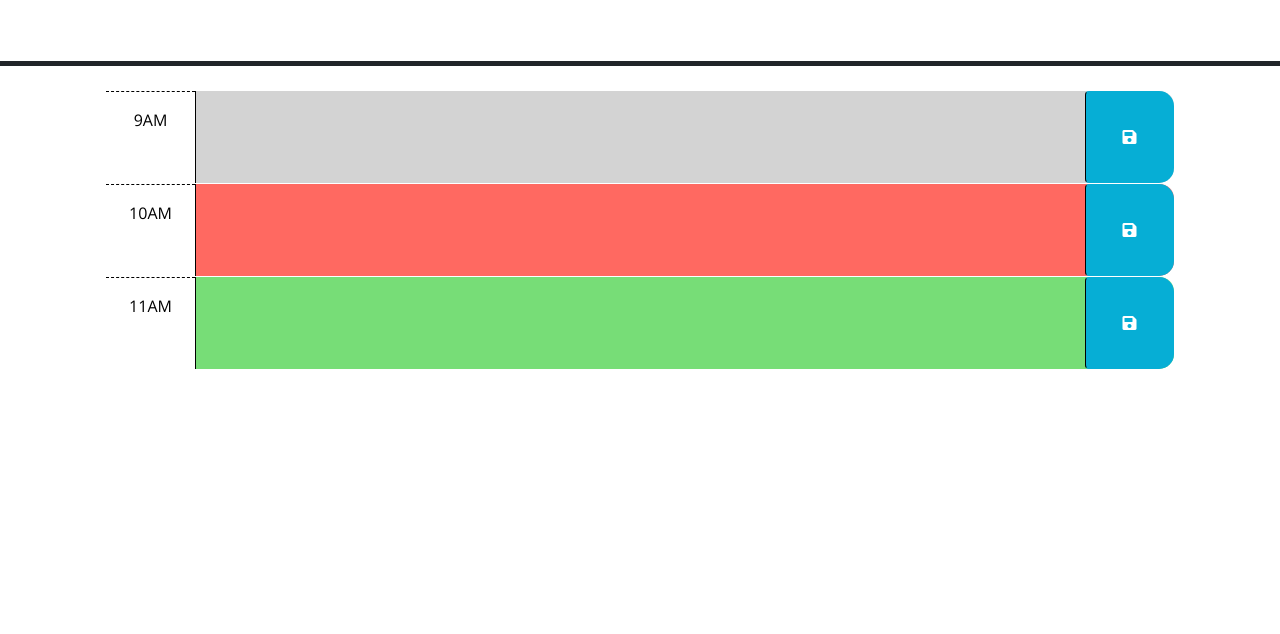
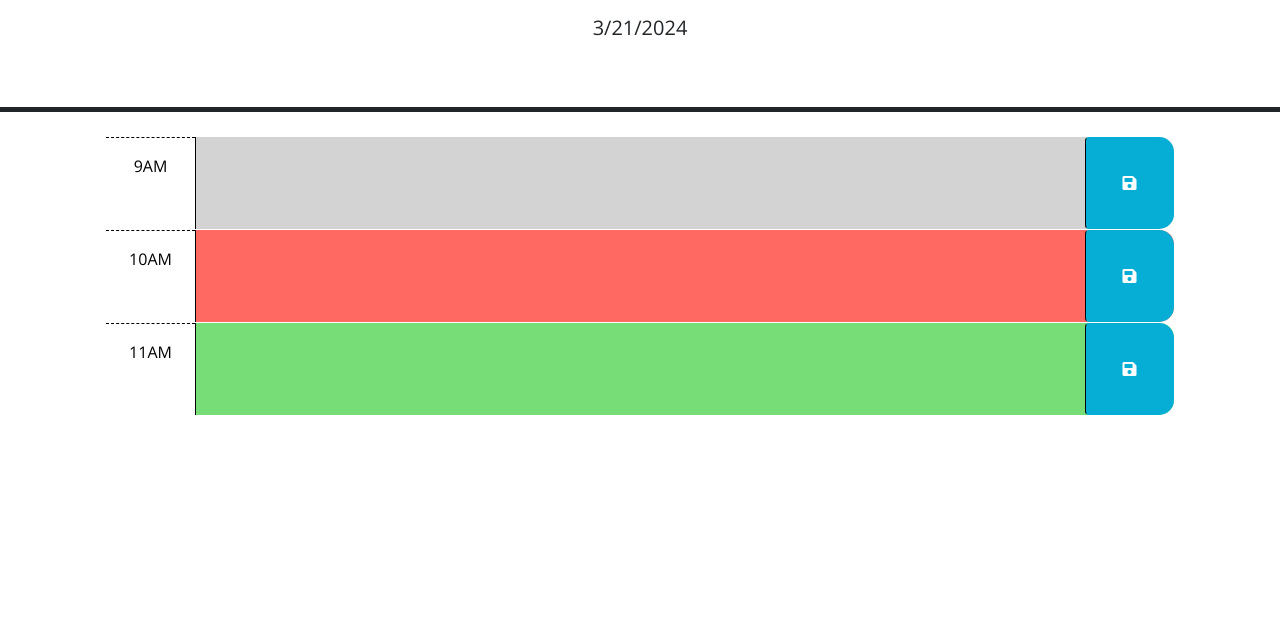
Before and after one commit to ConnorJ75/ConnorsDailyPlanner, a plain HTML site: page index.html in a window 1280 px wide. Shown: the part 166-800 px from the top of the page. Drawn offline with nearby package versions, Linux system fonts and the light colour scheme.

Commit message:
made the current date appear at the top of the page

```diff
--- a/script.js
+++ b/script.js
@@ -1,7 +1,6 @@
-// Wrap all code that interacts with the DOM in a call to jQuery to ensure that
-// the code isn't run until the browser has finished rendering all the elements
-// in the html.
-$(function () {
+currentDay = document.getElementById("currentDay");
+
+function blah () {
   // TODO: Add a listener for click events on the save button. This code should
   // use the id in the containing time-block as a key to save the user input in
   // local storage. HINT: What does `this` reference in the click listener
@@ -20,4 +19,8 @@ $(function () {
   // attribute of each time-block be used to do this?
   //
   // TODO: Add code to display the current date in the header of the page.
-});
+};
+function getCurrentDate(){
+  return new Date().toLocaleDateString();
+}
+currentDay.textContent = getCurrentDate();
```
Also changed, not shown: index.html (line endings or trailing spaces).
